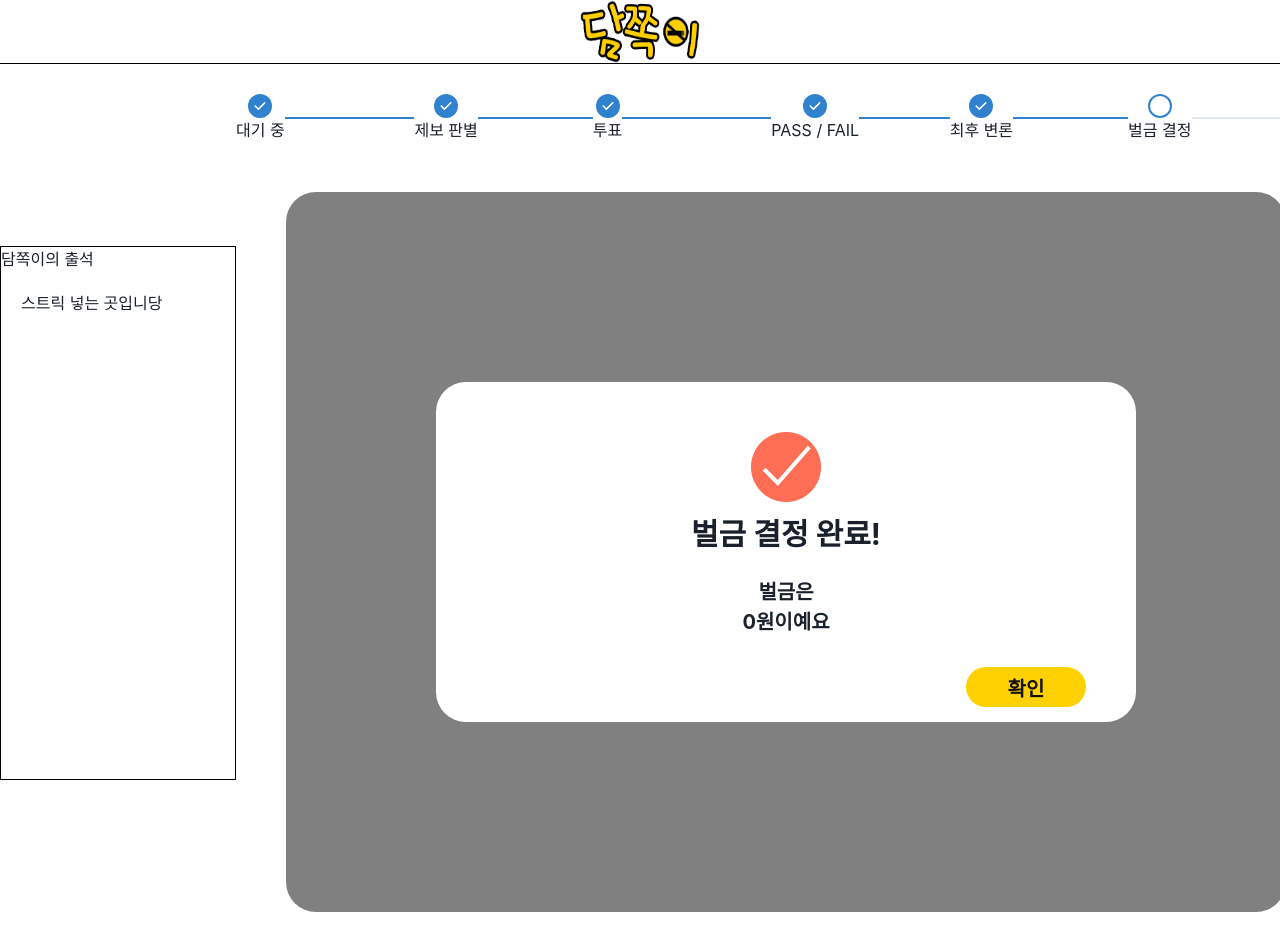
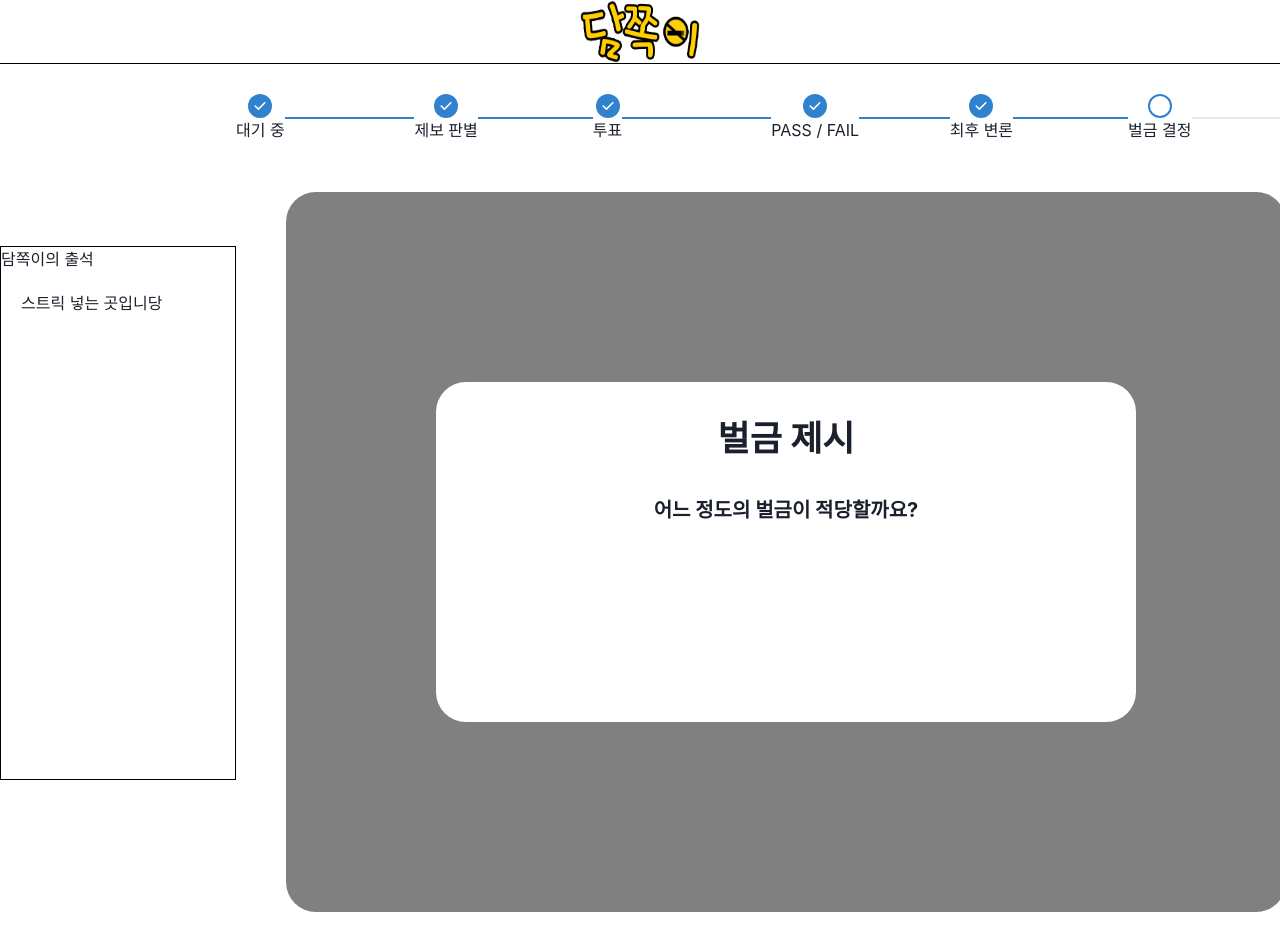
Before and after one commit to damjjok/damjjok, a React (Create React App) app in the folder client/: page /truth-room in a window 1280 px wide. Shown: the top 950 px of the page. Built offline with nearby package versions, Linux system fonts and the light colour scheme.

Commit message:
벌금 제시 컴포넌트 텍스트 작성

```diff
--- a/client/src/contexts/TruthRoom.js
+++ b/client/src/contexts/TruthRoom.js
@@ -90,10 +90,10 @@ export const testimonyState = atom({
 
 export const fineDecisionStepState = atom({
     key: "fineDecisionStep", // 벌금 결정 단계 내의 단계 상태 저장 변수
-    default: 3,
+    default: 2,
 });
 
 export const decidedFineState = atom({
     key: "decidedFine", // 결정된 벌금
-    default: 0,
+    default: 18000,
 });
--- a/client/src/pages/truth-room/middle-component/center-component/main-frame-component/step-frame/fine-decision/FineDecisionFrame.js
+++ b/client/src/pages/truth-room/middle-component/center-component/main-frame-component/step-frame/fine-decision/FineDecisionFrame.js
@@ -3,18 +3,24 @@ import React from "react";
 import { useRecoilValue } from "recoil";
 import DecideWaitingComponent from "./decide-waiting/DecideWaitingComponent";
 import ResultComponent from "./result/ResultComponent";
+import FineInputComponent from "./decide/input/FineInputComponent";
 
 function FineDecisionFrame(props) {
     const fineDecisionStep = useRecoilValue(fineDecisionStepState);
     const testUser = {
         name: "김영후",
-        role: "damJJok",
+        role: "phD",
     };
 
     if (testUser.role === "damJJok" && fineDecisionStep !== 3) {
         return <DecideWaitingComponent />;
     } else {
-        return fineDecisionStep === 3 && <ResultComponent />;
+        return (
+            <div>
+                {fineDecisionStep === 2 && <FineInputComponent />}
+                {fineDecisionStep === 3 && <ResultComponent />}
+            </div>
+        );
     }
 }
 
--- /dev/null
+++ b/client/src/pages/truth-room/middle-component/center-component/main-frame-component/step-frame/fine-decision/decide/input/FineInputComponent.js
@@ -0,0 +1,33 @@
+import { Text } from "@chakra-ui/react";
+import React from "react";
+import SmallFrameComponent from "../../../../small-frame/SmallFrameComponent";
+
+function FineInputComponent(props) {
+    return (
+        <SmallFrameComponent
+            width={700}
+            height={340}
+            content={
+                <div
+                    style={{
+                        textAlign: "center",
+                        justifyContent: "center",
+                    }}
+                >
+                    <div style={{ margin: "30px" }}>
+                        <Text as="b" fontSize={"35px"}>
+                            벌금 제시
+                        </Text>
+                    </div>
+                    <div>
+                        <Text as="b" fontSize={"20px"}>
+                            어느 정도의 벌금이 적당할까요?
+                        </Text>
+                    </div>
+                </div>
+            }
+        ></SmallFrameComponent>
+    );
+}
+
+export default FineInputComponent;
```
